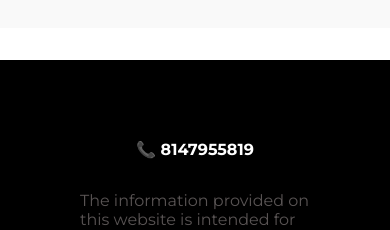
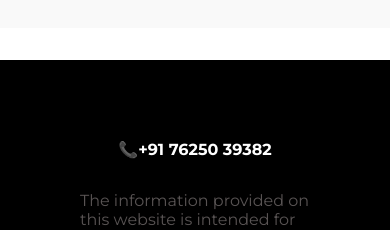
Before and after one commit to bharathsampangi/epitome, a Next.js app: page / in a window 390 px wide. Shown: the part 5800-6030 px from the top of the page. Built offline with nearby package versions, Linux system fonts and the light colour scheme.

Commit message:
phone number change

```diff
--- a/components/footer/Footer.js
+++ b/components/footer/Footer.js
@@ -8,7 +8,7 @@ export default function Footer() {
                 <div className={styles.footerOptions}>
                     <div className={styles.footerOption1}>
                         <div className={styles.head}>
-                            <a href="tel:8147955819">📞 8147955819</a>
+                            <a href="tel:7625039382">📞+91 76250 39382</a>
                         </div>
                         <div className={styles.text}>
                             The information provided on this website is intended for
```
